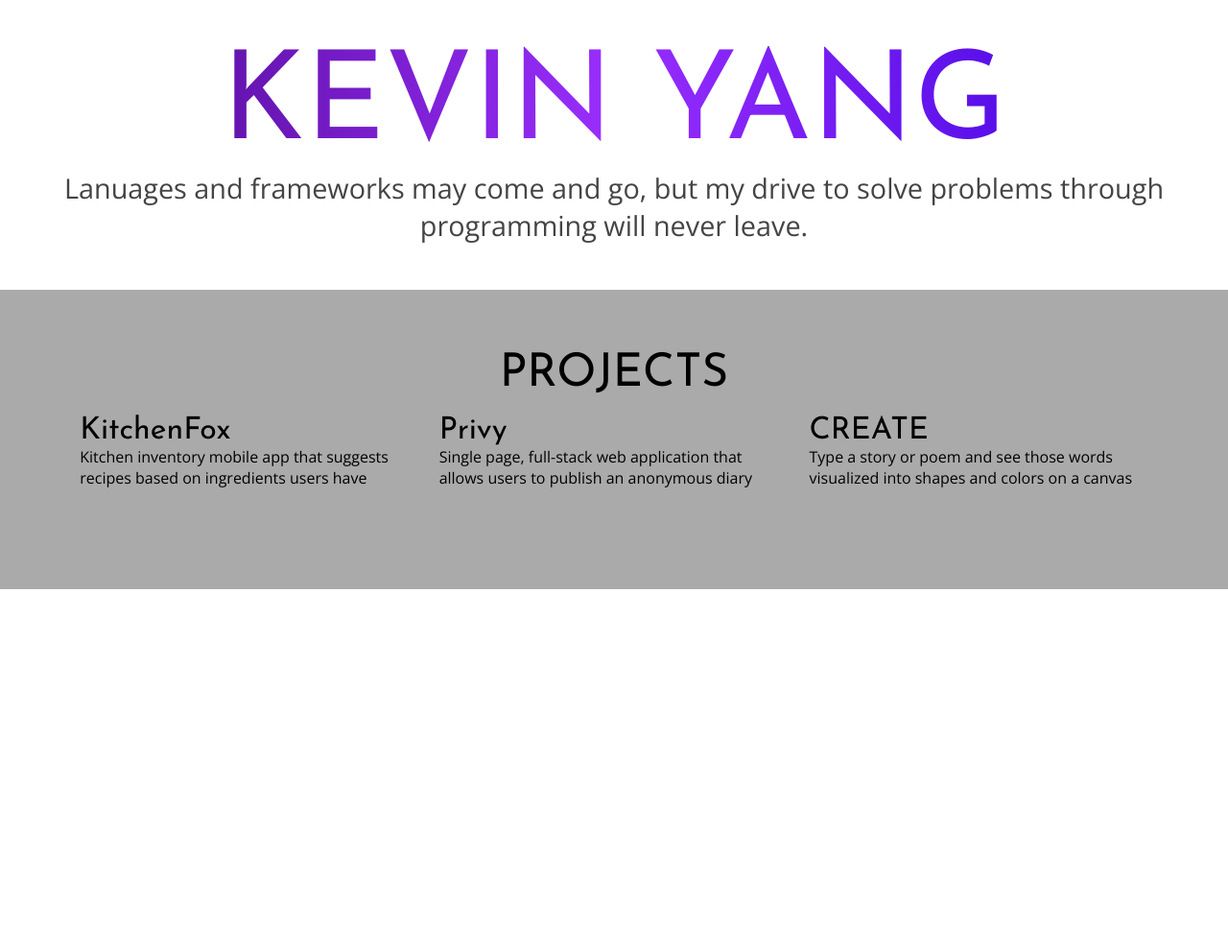
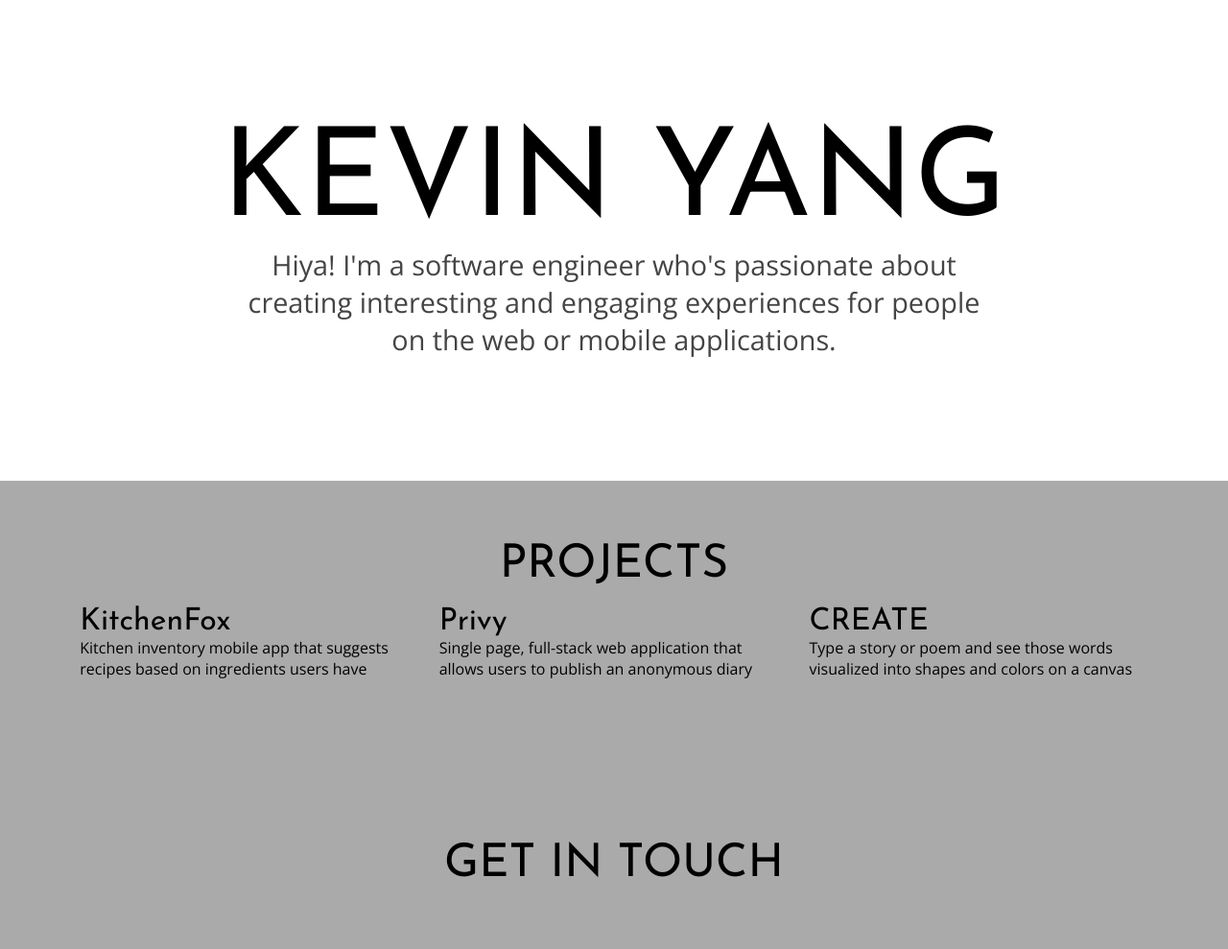
Before and after one commit to ky1007/ky1007.github.io, a plain HTML site: page index.html in a window 1280 px wide. Shown: the whole page at 96% size. Before the commit the page ends 800 px from the top, so only its background shows below. Drawn offline with nearby package versions, Linux system fonts and the light colour scheme.

Commit message:
Add tagline

```diff
--- a/css/style.css
+++ b/css/style.css
@@ -19,11 +19,6 @@ article, header, footer, section {
 
 /* ---- TYPOGRAPHY ---- */
 body {
-  /* font-family: 'Lato', sans-serif; */
-  /* font-family: 'Source Sans Pro', sans-serif; */
-  /* font-family: 'Work Sans', sans-serif; */
-  /* font-family: 'Asap', sans-serif; */
-  /* font-family: 'Encode Sans', sans-serif; */
   font-family: 'Open Sans', sans-serif;
 }
 h1, h2, h3 {
@@ -41,6 +36,8 @@ h1 { font-size: 8rem; }
 .about {
   font-size: 1.8rem;
   color: #444;
+  max-width: 800px;
+  margin: 0 auto;
 }
 
 h2 {
@@ -51,10 +48,10 @@ h2 {
 h3 { font-size: 2rem; }
 
 h1 {
-  background-image: -webkit-linear-gradient(left, #4B088A, #9A2EFE, #3A01DF); /* For Chrome and Safari */
+  /* background-image: -webkit-linear-gradient(left, #4B088A, #9A2EFE, #3A01DF); */
   /* background-image: -webkit-linear-gradient(left, #E0F8F7, #585858, #fff); */
-
-  color:transparent;
+  color: #000;
+  /* color: transparent; */
   -webkit-background-clip: text;
   background-clip: text;
 }
@@ -63,7 +60,7 @@ h1 {
 /* ---- LAYOUT ---- */
 header {
   background-color: #fff;
-  padding: 3rem;
+  padding: 8rem  0;
   text-align: center;
 }
 
--- a/index.html
+++ b/index.html
@@ -1,16 +1,18 @@
 <!DOCTYPE html>
 <html lang="en">
   <head>
-    <title></title>
+    <title>Kevin Yang</title>
     <meta charset="UTF-8">
     <meta name="viewport" content="width=device-width, initial-scale=1">
-    <link href="https://fonts.googleapis.com/css?family=Josefin+Sans|Lato|Source+Sans+Pro|Work+Sans|Asap|Encode+Sans|Roboto|Open+Sans" rel="stylesheet">
+    <link href="https://fonts.googleapis.com/css?family=Josefin+Sans|Open+Sans" rel="stylesheet">
     <link href="css/style.css" rel="stylesheet">
   </head>
   <body>
     <header>
       <h1>Kevin Yang</h1>
-      <span class="about">Lanuages and frameworks may come and go, but my drive to solve problems through programming will never leave.<span>
+      <div class="about">
+        Hiya! I'm a software engineer who's passionate about creating interesting and engaging experiences for people on the web or mobile applications.
+      <div>
     </header>
 
     <article>
@@ -42,5 +44,9 @@
         </section>
       </div>
     </article>
+
+    <article>
+      <h2>Get in touch</h2>
+    </article>
   </body>
 </html>
```
